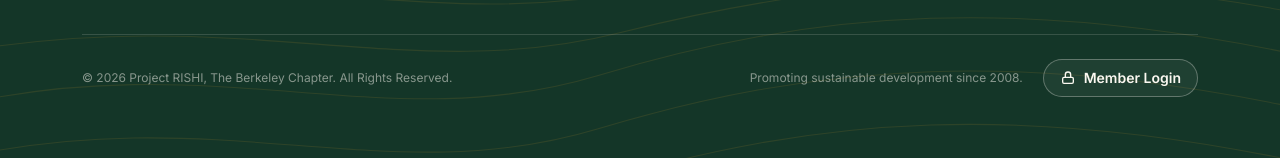
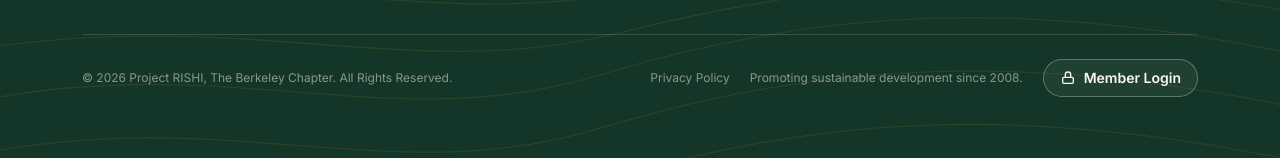
Before and after one commit to sachitkumar1/projectrishi, a Next.js app: page / in a window 1280 px wide. Shown: the part 3951-4109 px from the top of the page. Built offline with nearby package versions, Linux system fonts and the light colour scheme; no server answers.

Commit message:
footer fixed

```diff
--- a/components/Footer.tsx
+++ b/components/Footer.tsx
@@ -97,6 +97,9 @@ export default function Footer() {
         <div className="mt-14 flex flex-col items-start gap-4 border-t border-paper/15 pt-6 sm:flex-row sm:items-center sm:justify-between">
           <p className="text-xs text-paper/50">{ORG.copyright}</p>
           <div className="flex flex-wrap items-center gap-x-5 gap-y-3">
+            <Link href="/privacy" className="text-xs text-paper/50 transition-colors hover:text-paper">
+              Privacy Policy
+            </Link>
             <span className="text-xs text-paper/50">
               Promoting sustainable development since 2008.
             </span>
```
